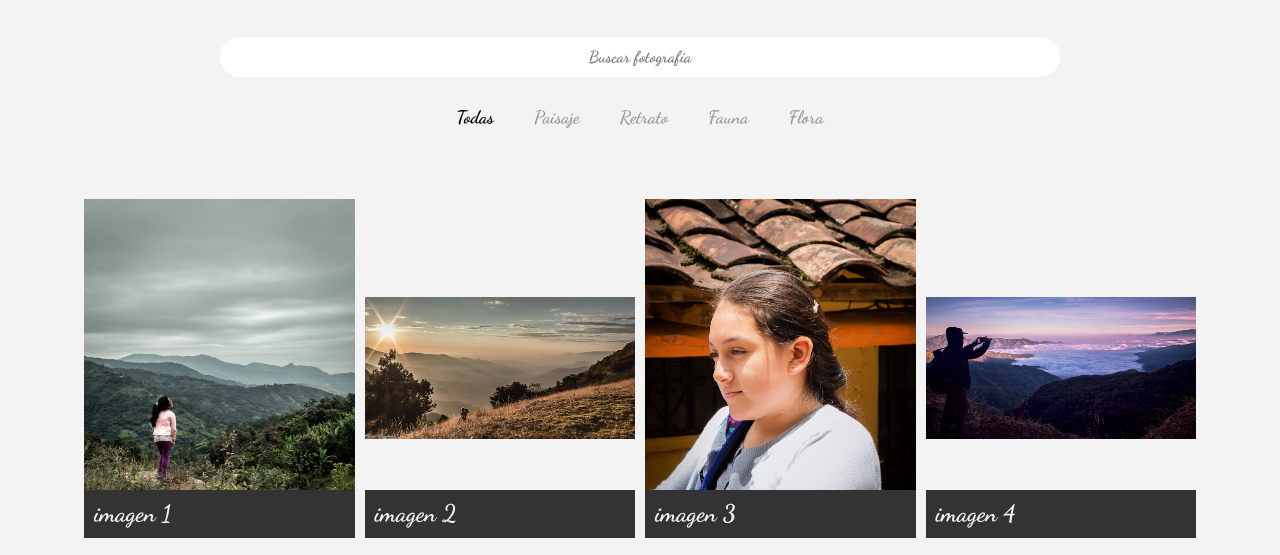
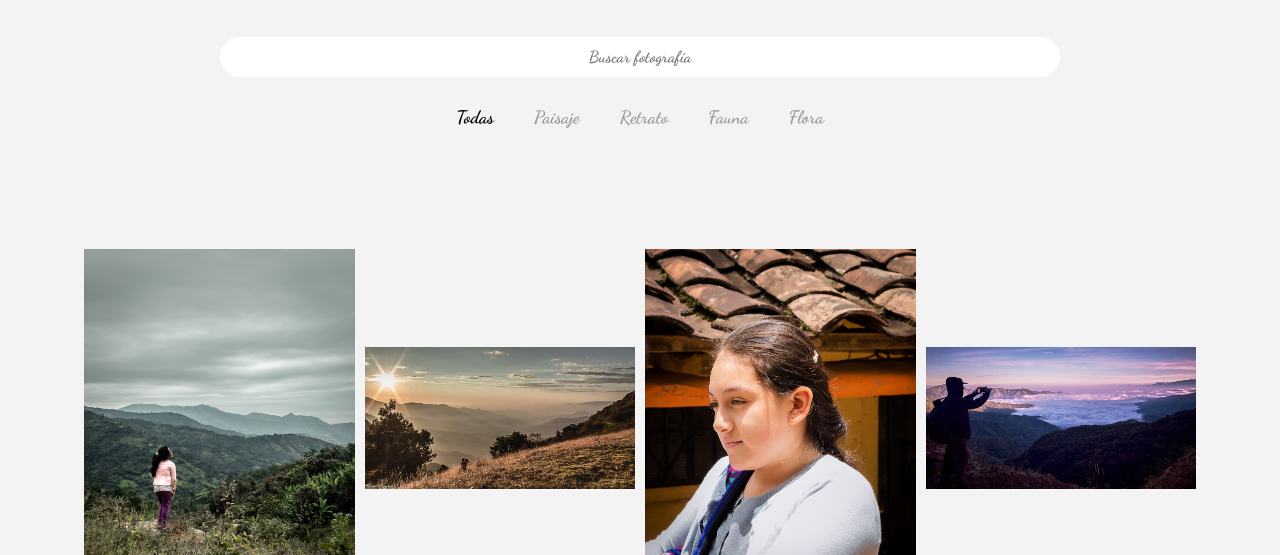
Before and after one commit to Jemendieta/jorgemendietaphoto, a plain HTML site: page index.html in a window 1280 px wide. Shown: the part 171-726 px from the top of the page. Drawn offline with Linux system fonts and the light colour scheme; grey boxes are pictures that could not be loaded.

Commit message:
update main.css

```diff
--- a/css/main.css
+++ b/css/main.css
@@ -71,7 +71,7 @@ header .categorias a.activo {
 .gallery-container {
   display: grid;
   grid-template-columns: repeat(4, 1fr);
-  grid-auto-rows: 350px;
+  grid-auto-rows: 450px;
   padding: 20px;
   grid-gap: 10px;
 }
```
